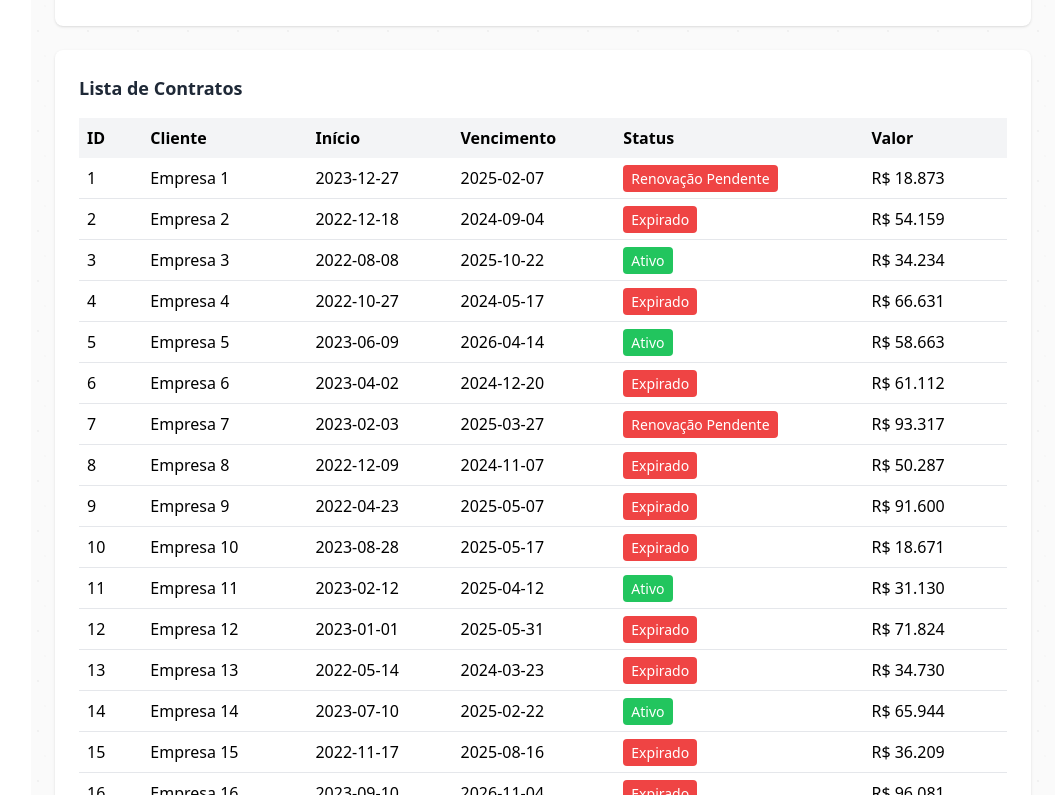
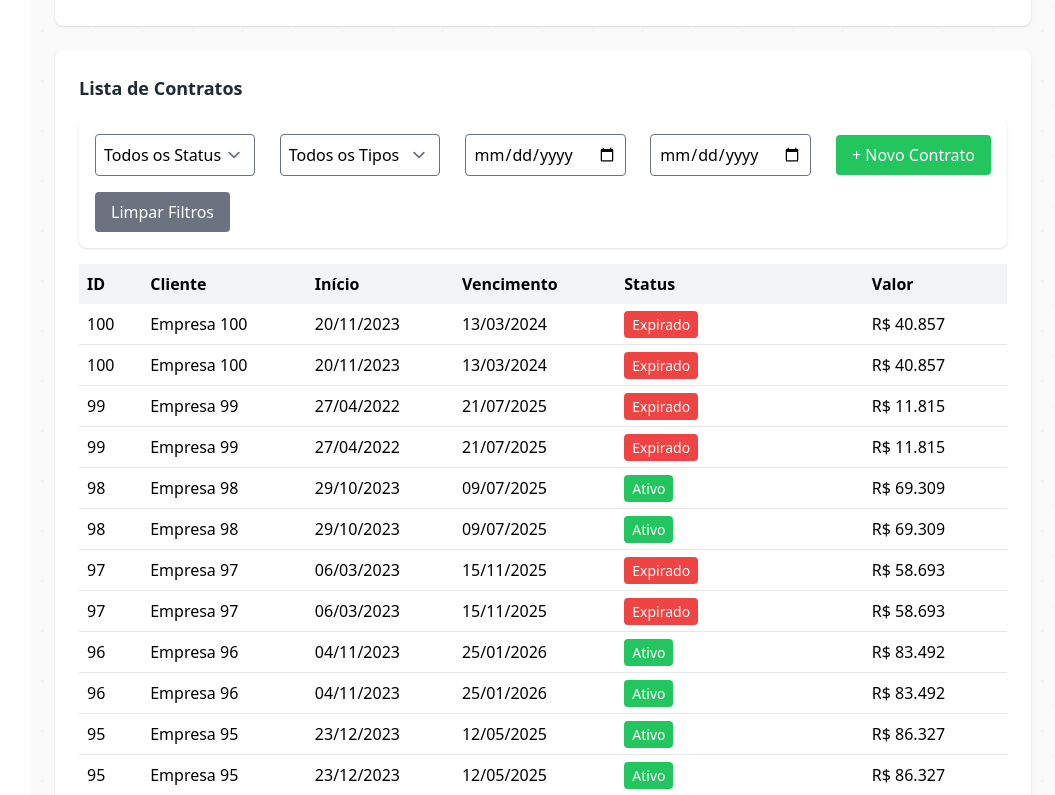
Before and after one commit to albsondev/contract-management-dashboard, a React (Vite) app: page / in a window 1280 px wide. Shown: the part 805-1600 px from the top of the page, without its empty margins (225-1280 px from the left). Built offline with nearby package versions, Linux system fonts and the light colour scheme.

Commit message:
filters to table + pege contracts form

```diff
--- a/src/app/app.tsx
+++ b/src/app/app.tsx
@@ -1,6 +1,7 @@
 import { BrowserRouter as Router, Routes, Route } from "react-router-dom";
 import Layout from "../components/layout/Layout";
 import Dashboard from "../pages/Dashboard";
+import ContractForm from "components/dashboard/ContractForm";
 
 const App = () => {
   return (
@@ -8,7 +9,7 @@ const App = () => {
       <Layout>
         <Routes>
           <Route path="/" element={<Dashboard />} />
-          <Route path="/contracts" element={<div>Contratos</div>} />
+          <Route path="/contracts" element={<ContractForm onAddContract={() => {}} />} />
           <Route path="/reports" element={<div>Relatórios</div>} />
           <Route path="/settings" element={<div>Configurações ss</div>} />
         </Routes>
--- /dev/null
+++ b/src/components/dashboard/ContractForm.tsx
@@ -0,0 +1,74 @@
+import { useState } from "react";
+import { useNavigate } from "react-router-dom";
+
+interface Contract {
+  id: number;
+  client: string;
+  startDate: string;
+  endDate: string;
+  status: string;
+  value: number;
+  type: string;
+}
+
+const ContractForm = ({ onAddContract }: { onAddContract: (contract: Contract) => void }) => {
+  const navigate = useNavigate();
+
+  const [formData, setFormData] = useState({
+    client: "",
+    startDate: "",
+    endDate: "",
+    status: "Ativo",
+    value: "",
+    type: "Serviços"
+  });
+
+  const handleChange = (e: React.ChangeEvent<HTMLInputElement | HTMLSelectElement>) => {
+    setFormData({ ...formData, [e.target.name]: e.target.value });
+  };
+
+  const handleSubmit = (e: React.FormEvent) => {
+    e.preventDefault();
+
+    const newContract: Contract = {
+      id: Math.floor(Math.random() * 1000) + 101,
+      client: formData.client,
+      startDate: formData.startDate,
+      endDate: formData.endDate,
+      status: formData.status,
+      value: parseFloat(formData.value),
+      type: formData.type
+    };
+
+    onAddContract(newContract);
+
+    // Redireciona para o Dashboard
+    navigate("/");
+  };
+
+  return (
+    <div className="bg-white shadow rounded-lg p-6">
+      <h3 className="text-lg font-semibold text-gray-800 mb-4">Cadastrar Novo Contrato</h3>
+      <form className="grid grid-cols-1 md:grid-cols-2 gap-4" onSubmit={handleSubmit}>
+        <input type="text" name="client" placeholder="Nome do Cliente" value={formData.client} onChange={handleChange} className="border p-2 rounded w-full" required />
+        <input type="date" name="startDate" value={formData.startDate} onChange={handleChange} className="border p-2 rounded w-full" required />
+        <input type="date" name="endDate" value={formData.endDate} onChange={handleChange} className="border p-2 rounded w-full" required />
+        <select name="status" value={formData.status} onChange={handleChange} className="border p-2 rounded w-full">
+          <option value="Ativo">Ativo</option>
+          <option value="Expirado">Expirado</option>
+          <option value="Renovação Pendente">Renovação Pendente</option>
+        </select>
+        <select name="type" value={formData.type} onChange={handleChange} className="border p-2 rounded w-full">
+          <option value="Serviços">Serviços</option>
+          <option value="Fornecimento">Fornecimento</option>
+          <option value="Consultoria">Consultoria</option>
+          <option value="Manutenção">Manutenção</option>
+        </select>
+        <input type="number" name="value" placeholder="Valor (R$)" value={formData.value} onChange={handleChange} className="border p-2 rounded w-full" required />
+        <button type="submit" className="bg-green-500 text-white px-4 py-2 rounded col-span-1 md:col-span-2">Adicionar Contrato</button>
+      </form>
+    </div>
+  );
+};
+
+export default ContractForm;
--- /dev/null
+++ b/src/components/dashboard/ContractsFilters.tsx
@@ -0,0 +1,84 @@
+import { useState, useEffect } from "react";
+
+interface ContractsFiltersProps {
+  onAddClick: () => void;
+  onFilterChange: (filters: { status: string; type: string; startDate: string; endDate: string }) => void;
+}
+
+const ContractsFilters = ({ onAddClick, onFilterChange }: ContractsFiltersProps) => {
+  const [status, setStatus] = useState("");
+  const [type, setType] = useState("");
+  const [startDate, setStartDate] = useState("");
+  const [endDate, setEndDate] = useState("");
+
+  useEffect(() => {
+    // Chamar a função de filtro sempre que qualquer estado de filtro mudar
+    onFilterChange({ status, type, startDate, endDate });
+  }, [status, type, startDate, endDate, onFilterChange]); // Dependências para aplicar a filtragem
+
+  return (
+    <div className="bg-white shadow rounded-lg p-4 mb-4 flex flex-wrap gap-4 items-center justify-between">
+      {/* Filtro por Status */}
+      <select
+        className="border p-2 rounded w-40"
+        value={status}
+        onChange={(e) => setStatus(e.target.value)} // Atualiza o estado sem necessidade de função extra
+      >
+        <option value="">Todos os Status</option>
+        <option value="Ativo">Ativo</option>
+        <option value="Expirado">Expirado</option>
+        <option value="Renovação Pendente">Renovação Pendente</option>
+      </select>
+
+      {/* Filtro por Tipo */}
+      <select
+        className="border p-2 rounded w-40"
+        value={type}
+        onChange={(e) => setType(e.target.value)} // Atualiza o estado sem necessidade de função extra
+      >
+        <option value="">Todos os Tipos</option>
+        <option value="Serviços">Serviços</option>
+        <option value="Fornecimento">Fornecimento</option>
+        <option value="Consultoria">Consultoria</option>
+        <option value="Manutenção">Manutenção</option>
+      </select>
+
+      {/* Filtro por Data de Início */}
+      <input
+        type="date"
+        className="border p-2 rounded"
+        value={startDate}
+        onChange={(e) => setStartDate(e.target.value)} // Atualiza o estado sem necessidade de função extra
+      />
+
+      {/* Filtro por Data de Vencimento */}
+      <input
+        type="date"
+        className="border p-2 rounded"
+        value={endDate}
+        onChange={(e) => setEndDate(e.target.value)} // Atualiza o estado sem necessidade de função extra
+      />
+
+      {/* Botão para Adicionar Novo Contrato */}
+      <button onClick={onAddClick} className="bg-green-500 text-white px-4 py-2 rounded">
+        + Novo Contrato
+      </button>
+
+      {/* Botão para Limpar Filtros */}
+      <button
+        className="bg-gray-500 text-white px-4 py-2 rounded"
+        onClick={() => {
+          setStatus("");
+          setType("");
+          setStartDate("");
+          setEndDate("");
+          onFilterChange({ status: "", type: "", startDate: "", endDate: "" }); // Reseta os filtros
+        }}
+      >
+        Limpar Filtros
+      </button>
+    </div>
+  );
+};
+
+export default ContractsFilters;
--- a/src/components/dashboard/ContractsTable.tsx
+++ b/src/components/dashboard/ContractsTable.tsx
@@ -1,6 +1,8 @@
-import mockContractsData from "../../assets/mockContracts.json";
-
-const mockContracts: Contract[] = mockContractsData as Contract[];
+import { useEffect, useState } from "react";
+import { formatDate } from "../../utils/formatDate";
+import ContractsFilters from "./ContractsFilters";
+import { useNavigate } from "react-router-dom";
+import mockContracts from "../../assets/mockContracts.json"; // Importa os contratos mockados
 
 interface Contract {
   id: number;
@@ -9,12 +11,59 @@ interface Contract {
   endDate: string;
   status: string;
   value: number;
+  type: string;
 }
 
 const ContractsTable = () => {
+  const [contracts, setContracts] = useState<Contract[]>([]);
+  const [filteredContracts, setFilteredContracts] = useState<Contract[]>([]);
+  const navigate = useNavigate();
+
+  useEffect(() => {
+    // Carregar contratos do localStorage
+    const savedContracts = JSON.parse(localStorage.getItem("contracts") || "[]");
+
+    // Combinar contratos do localStorage com os contratos mockados
+    const allContracts = [...mockContracts, ...savedContracts];
+
+    // Ordenar contratos por ID (assumindo que IDs mais altos são mais recentes)
+    allContracts.sort((a, b) => b.id - a.id);
+
+    setContracts(allContracts);
+    setFilteredContracts(allContracts);
+
+    // Persistir contratos do mock apenas se localStorage estiver vazio
+    if (savedContracts.length === 0) {
+      localStorage.setItem("contracts", JSON.stringify(mockContracts)); // Persistir os mockados no localStorage
+    }
+  }, []);
+
+  const handleFilterChange = (filters: { status: string; type: string; startDate: string; endDate: string }) => {
+    let filtered = contracts;
+
+    if (filters.status) {
+      filtered = filtered.filter((c) => c.status === filters.status);
+    }
+    if (filters.type) {
+      filtered = filtered.filter((c) => c.type === filters.type);
+    }
+    if (filters.startDate) {
+      filtered = filtered.filter((c) => new Date(c.startDate) >= new Date(filters.startDate));
+    }
+    if (filters.endDate) {
+      filtered = filtered.filter((c) => new Date(c.endDate) <= new Date(filters.endDate));
+    }
+
+    setFilteredContracts(filtered);
+  };
+
   return (
     <div className="bg-white shadow rounded-lg p-6">
       <h3 className="text-lg font-semibold text-gray-800 mb-4">Lista de Contratos</h3>
+
+      {/* Filtros dentro da Tabela */}
+      <ContractsFilters onAddClick={() => navigate("/contracts")} onFilterChange={handleFilterChange} />
+
       <div className="overflow-x-auto">
         <table className="w-full border-collapse">
           <thead>
@@ -28,12 +77,13 @@ const ContractsTable = () => {
             </tr>
           </thead>
           <tbody>
-            {mockContracts.map((contract: Contract) => (
+            {filteredContracts.length > 0 ? (
+              filteredContracts.map((contract) => (
                 <tr key={contract.id} className="border-b">
                   <td className="p-2">{contract.id}</td>
                   <td className="p-2">{contract.client}</td>
-                <td className="p-2">{contract.startDate}</td>
-                <td className="p-2">{contract.endDate}</td>
+                  <td className="p-2">{formatDate(contract.startDate)}</td>
+                  <td className="p-2">{formatDate(contract.endDate)}</td>
                   <td className="p-2">
                     <span
                       className={`px-2 py-1 rounded text-white text-sm ${
@@ -45,7 +95,14 @@ const ContractsTable = () => {
                   </td>
                   <td className="p-2">R$ {contract.value.toLocaleString("pt-BR")}</td>
                 </tr>
-            ))}
+              ))
+            ) : (
+              <tr>
+                <td colSpan={6} className="text-center text-gray-600 p-4">
+                  Nenhum contrato encontrado.
+                </td>
+              </tr>
+            )}
           </tbody>
         </table>
       </div>
--- /dev/null
+++ b/src/pages/Contracts.tsx
@@ -0,0 +1,38 @@
+import { useNavigate } from "react-router-dom";
+import ContractForm from "../components/dashboard/ContractForm";
+
+const Contracts = () => {
+  const navigate = useNavigate();
+
+  interface Contract {
+    id: number;
+  client: string;
+  name?: string;
+  startDate: string;
+  endDate: string;
+  status: string;
+  value: number;
+  type: string;
+  }
+
+  const addContract = (newContract: Contract) => {
+    // Recuperar contratos do localStorage
+    const existingContracts = JSON.parse(localStorage.getItem("contracts") || "[]");
+
+    // Adicionar o novo contrato e salvar
+    existingContracts.push(newContract);
+    localStorage.setItem("contracts", JSON.stringify(existingContracts));
+
+    // Redirecionar para o Dashboard
+    navigate("/");
+  };
+
+  return (
+    <div className="space-y-6 max-w-2xl mx-auto">
+      <h2 className="text-2xl font-semibold text-gray-800">Cadastrar Novo Contrato</h2>
+      <ContractForm onAddContract={addContract} />
+    </div>
+  );
+};
+
+export default Contracts;
--- a/src/pages/Dashboard.tsx
+++ b/src/pages/Dashboard.tsx
@@ -3,6 +3,9 @@ import ContractsTable from "../components/dashboard/ContractsTable";
 import ContractsChart from "../components/dashboard/ContractsChart";
 
 const Dashboard = () => {
+
+
+
   return (
     <div className="space-y-6 w-full">
       <h2 className="text-2xl font-semibold text-gray-800">Visão Geral</h2>
@@ -13,6 +16,9 @@ const Dashboard = () => {
       {/* Gráficos */}
       <ContractsChart />
 
+      {/* Filtro com botão para adicionar novo contrato */}
+
+
       {/* Tabela de Contratos */}
       <ContractsTable />
     </div>
--- /dev/null
+++ b/src/utils/formatDate.ts
@@ -0,0 +1,4 @@
+export const formatDate = (dateString: string) => {
+    const date = new Date(dateString);
+    return date.toLocaleDateString("pt-BR", { timeZone: "UTC" }); // Converte para dd/mm/yyyy
+  };
```
Lines whose indentation alone changed are shown as unchanged.
